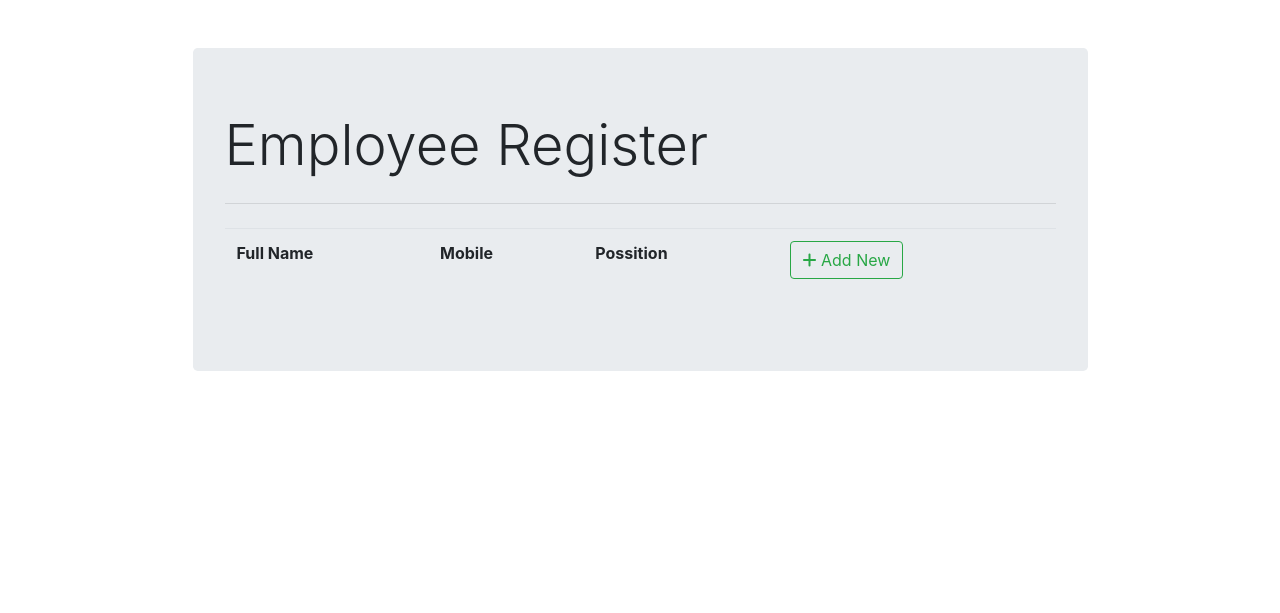
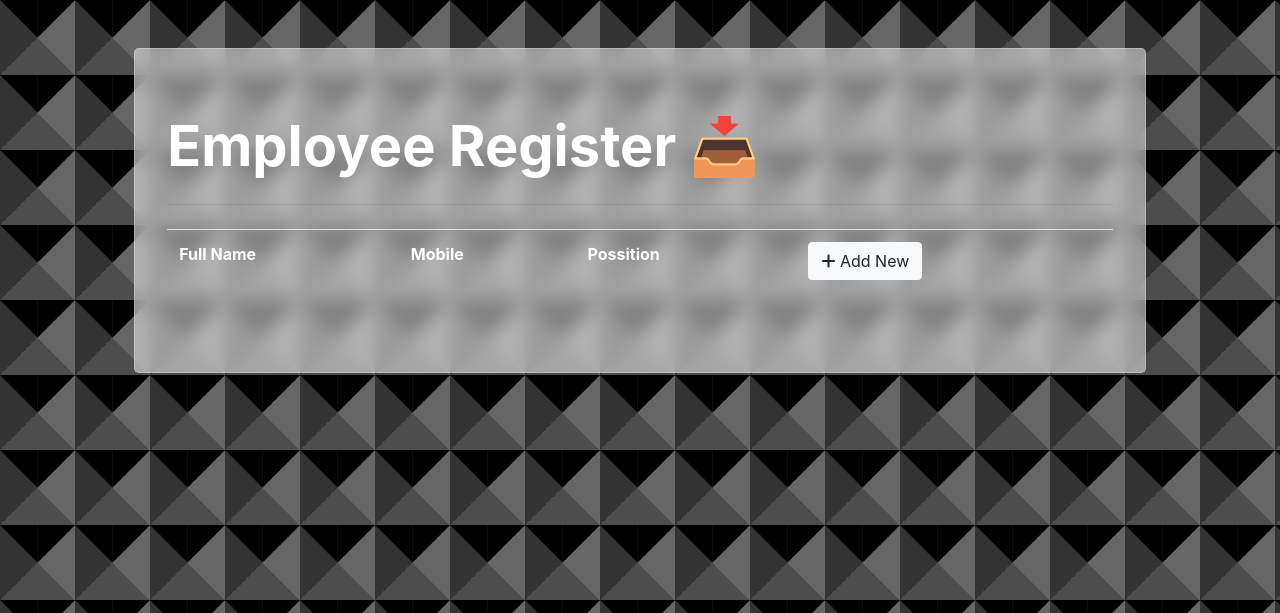
Before and after one commit to mohamedbako/Employee-Register-CRUD, a Django app: page /employee/list/ in a window 1280 px wide. Shown: the top 613 px of the page. Run offline with Django 4.2, Linux system fonts and the light colour scheme; data that the repository does not hold is empty; some libraries are stand-ins or nearby versions.

Commit message:
edit css

```diff
--- a/EmployeeRegister/templates/EmployeeRegister/EmpList.html
+++ b/EmployeeRegister/templates/EmployeeRegister/EmpList.html
@@ -4,19 +4,19 @@
 
 {% block body %}
     <table class="table table-borderless">
-        <thead class="border-buttom font-weight-bold">
+        <thead class="border-buttom text-white font-weight-bold">
             <tr>
                 <td>Full Name</td>
                 <td>Mobile</td>
                 <td>Possition</td>
                 <td>
-                    <a href="{% url 'EmpInsert' %}" class="btn btn-outline-success">
+                    <a href="{% url 'EmpInsert' %}" class="btn btn-light">
                         <i class="fas fa-plus"></i> Add New
                     </a>
                 </td>
             </tr>
         </thead>
-        <tbody>
+        <tbody class = "text-white">
             {% for employee in EmpList %}
             <tr>
                 <td> {{employee.fullName}} </td>
@@ -24,12 +24,12 @@
                 <td> {{employee.Possition}} </td>
                 <td>
                     <a href="{% url 'EmpEdit' employee.id %}" class="btn text-secondary px-0">
-                        <i class="far fa-edit fa-lg"></i>
+                        <i class="far fa-edit fa-lg text-white"></i>
                     </a>
                     <form class="d-inline" action="{% url 'EmpDel' employee.id %}" method="POST">
                         {% csrf_token %}
-                        <button type="submit" class="btn">
-                            <i class="fa-sharp fa-solid fa-lg fa-trash text-danger float-right"></i>
+                        <button type="submit" class="btn" style="background-color: transparent;">
+                            <i class="fa-sharp fa-solid fa-lg fa-trash text-white float-right"></i>
                         </button>
                     </form>
                 </td>
--- a/EmployeeRegister/templates/EmployeeRegister/bace.html
+++ b/EmployeeRegister/templates/EmployeeRegister/bace.html
@@ -8,11 +8,29 @@
     <link rel="stylesheet" href="https://cdnjs.cloudflare.com/ajax/libs/font-awesome/6.4.0/css/all.min.css" integrity="sha512-iecdLmaskl7CVkqkXNQ/ZH/XLlvWZOJyj7Yy7tcenmpD1ypASozpmT/E0iPtmFIB46ZmdtAc9eNBvH0H/ZpiBw==" crossorigin="anonymous" referrerpolicy="no-referrer" />
     <title>Employee Register</title>
 </head>
+
+<style>
+    body{
+        background: linear-gradient(315deg, transparent 75%, #000000 0)-37.5px 0,
+        linear-gradient(45deg, transparent 75%, #000000 0) 37.5px 0,
+        linear-gradient(135deg, #333 50%, transparent 0) 0 0,
+        linear-gradient(45deg, #4d4d4d 50%, #666 0) 0 0 #666;
+        background-size: 75px 75px;
+
+    }
+    .jumbotron{
+        -webkit-backdrop-filter: blur(9px);
+        backdrop-filter: blur(9px);
+        border: 1px solid rgba(255,255,255,0.25);
+        background: rgba(255,255,255,0.5);
+    }
+</style>
+
 <body>
-    <div class="container">
-        <div class="col-md-10 offset-1 mt-5">
+    <div class="container-fluid">
+        <div class="col-md-10 mx-auto mt-5">
             <div class="jumbotron">
-                <h1 class="display-4">Employee Register</h1>
+                <h1 class="display-4 fw-bold text-white" style="font-weight: 700;">Employee Register 📥</h1>
                 <hr class="my-4">
                 {% block body %}
                 {% endblock body %}
```
Also changed, not shown: EmployeeRegister/templates/EmployeeRegister/EmpForm.html (+4 -4 lines).
